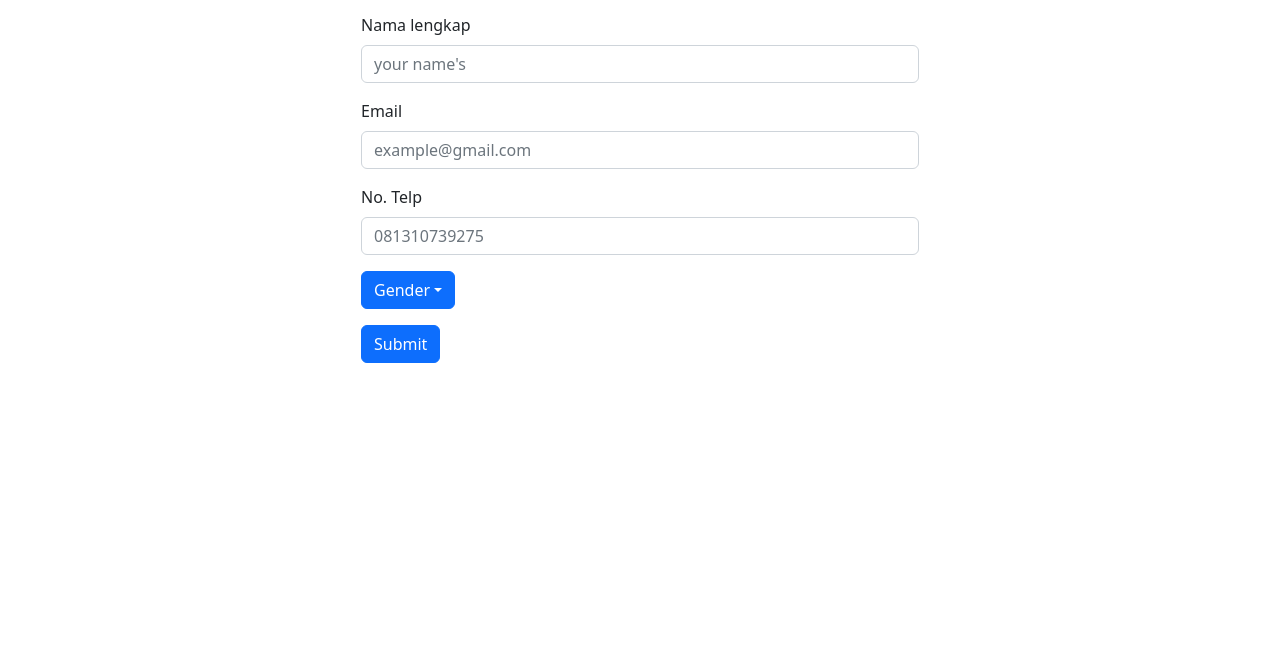
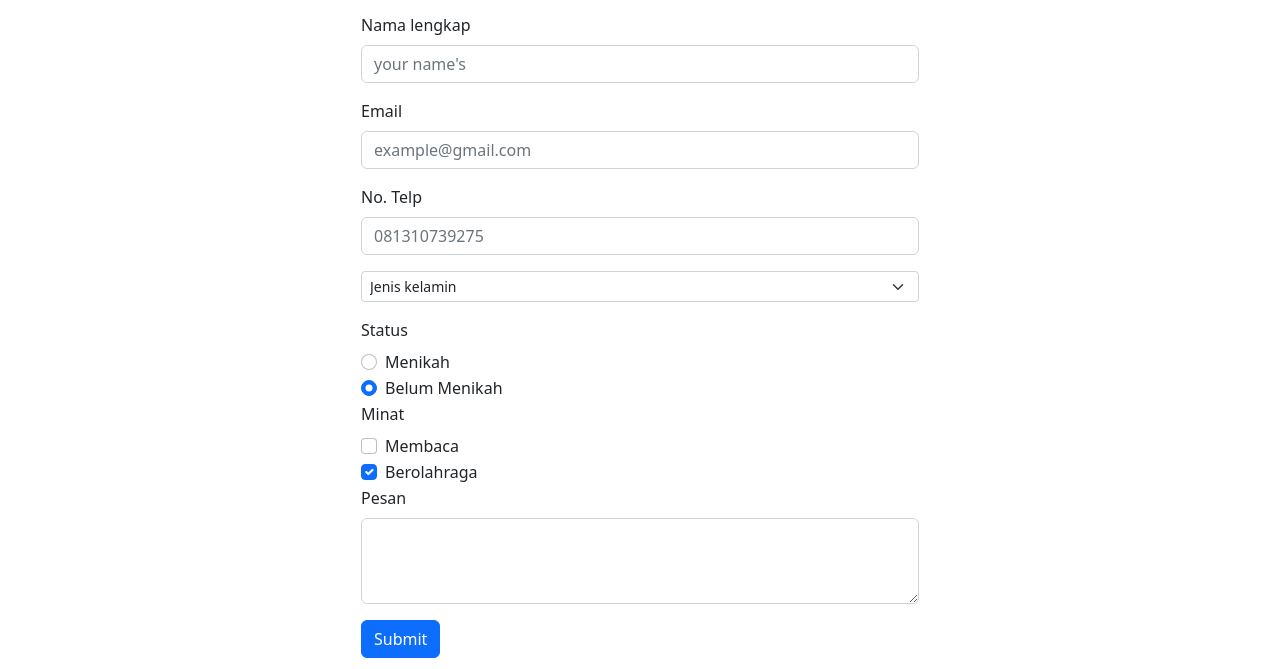
Before and after one commit to arvinzethero/survey-form, a plain HTML site: page index.html in a window 1280 px wide. Shown: the part 131-800 px from the top of the page. Drawn offline with nearby package versions, Linux system fonts and the light colour scheme.

Commit message:
memodifikasi file index.html

```diff
--- a/index.html
+++ b/index.html
@@ -16,27 +16,55 @@
       </p>
       <form class="w-50 m-auto" id="survey-form">
         <div class="mb-3">
-          <label for="exampleInputEmail1" class="form-label">Nama lengkap</label>
+          <label for="exampleInputEmail1" class="form-label" id="name-label">Nama lengkap</label>
           <input type="text" class="form-control" id="name" aria-describedby="emailHelp" required placeholder="your name's" />
         </div>
         <div class="mb-3">
-          <label for="exampleInputPassword1" class="form-label">Email</label>
+          <label for="exampleInputPassword1" class="form-label" id="email-label">Email</label>
           <input type="email" class="form-control" id="email" required placeholder="example@gmail.com" />
         </div>
         <div class="mb-3">
-          <label for="exampleInputPassword1" class="form-label">No. Telp</label>
+          <label for="exampleInputPassword1" class="form-label" id="number-label">No. Telp</label>
           <input type="number" class="form-control" id="number" min="0" max="13" placeholder="081310739275" />
         </div>
+        <!-- Select -->
+        <select class="form-select form-select-sm mb-3" aria-label=".form-select-sm example" id="dropdown">
+          <option selected>Jenis kelamin</option>
+          <option value="1">laki-laki</option>
+          <option value="2">perempuan</option>
+        </select>
+        <!-- End select -->
 
-        <div class="dropdown mb-3 btn-primary">
-          <button class="btn btn-primary dropdown-toggle" type="button" data-bs-toggle="dropdown" aria-expanded="false">Gender</button>
-          <ul class="dropdown-menu">
-            <li><a class="dropdown-item" href="#">Action</a></li>
-            <li><a class="dropdown-item" href="#">Another action</a></li>
-            <li><a class="dropdown-item" href="#">Something else here</a></li>
-          </ul>
+        <!-- Radio -->
+        <label for="exampleInputEmail1" class="form-label" id="name-label">Status</label>
+        <div class="form-check">
+          <input class="form-check-input" type="radio" name="flexRadioDefault" id="flexRadioDefault1" value="menikah" />
+          <label class="form-check-label" for="flexRadioDefault1"> Menikah </label>
         </div>
-        <button type="submit" class="btn btn-primary">Submit</button>
+        <div class="form-check">
+          <input class="form-check-input" type="radio" name="flexRadioDefault" id="flexRadioDefault2" checked value="belum menikah" />
+          <label class="form-check-label" for="flexRadioDefault2"> Belum Menikah </label>
+        </div>
+        <!-- End radio -->
+        <!-- Checkbox -->
+        <label for="exampleInputEmail1" class="form-label" id="name-label">Minat</label>
+        <div class="form-check">
+          <input class="form-check-input" type="checkbox" value="membaca" id="flexCheckDefault" />
+          <label class="form-check-label" for="flexCheckDefault"> Membaca </label>
+        </div>
+        <div class="form-check">
+          <input class="form-check-input" type="checkbox" value="berohlahraga" id="flexCheckChecked" checked />
+          <label class="form-check-label" for="flexCheckChecked"> Berolahraga </label>
+        </div>
+        <!-- End checkbox -->
+        <!-- Textarea -->
+
+        <div class="mb-3">
+          <label for="exampleFormControlTextarea1" class="form-label">Pesan</label>
+          <textarea class="form-control" id="exampleFormControlTextarea1" rows="3"></textarea>
+        </div>
+        <!-- End textarea -->
+        <button type="submit" class="btn btn-primary" id="submit">Submit</button>
       </form>
     </div>
     <script src="https://cdn.jsdelivr.net/npm/bootstrap@5.2.2/dist/js/bootstrap.bundle.min.js" integrity="sha384-OERcA2EqjJCMA+/3y+gxIOqMEjwtxJY7qPCqsdltbNJuaOe923+mo//f6V8Qbsw3" crossorigin="anonymous"></script>
```
